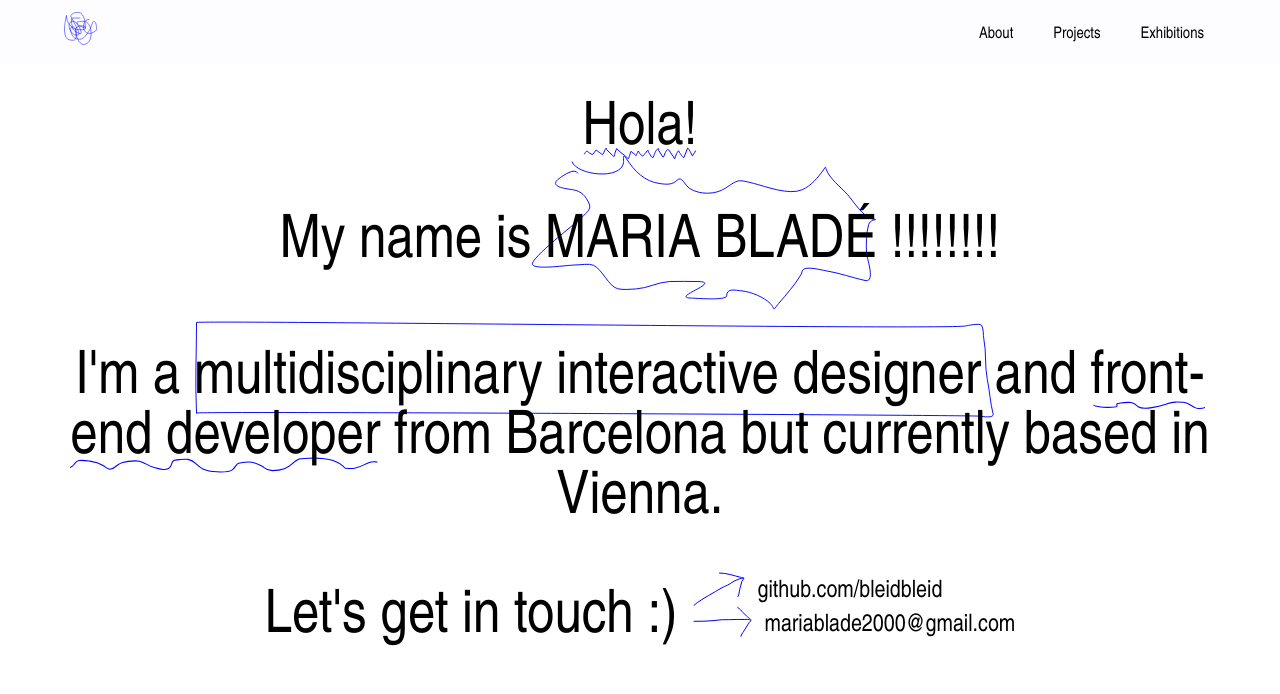
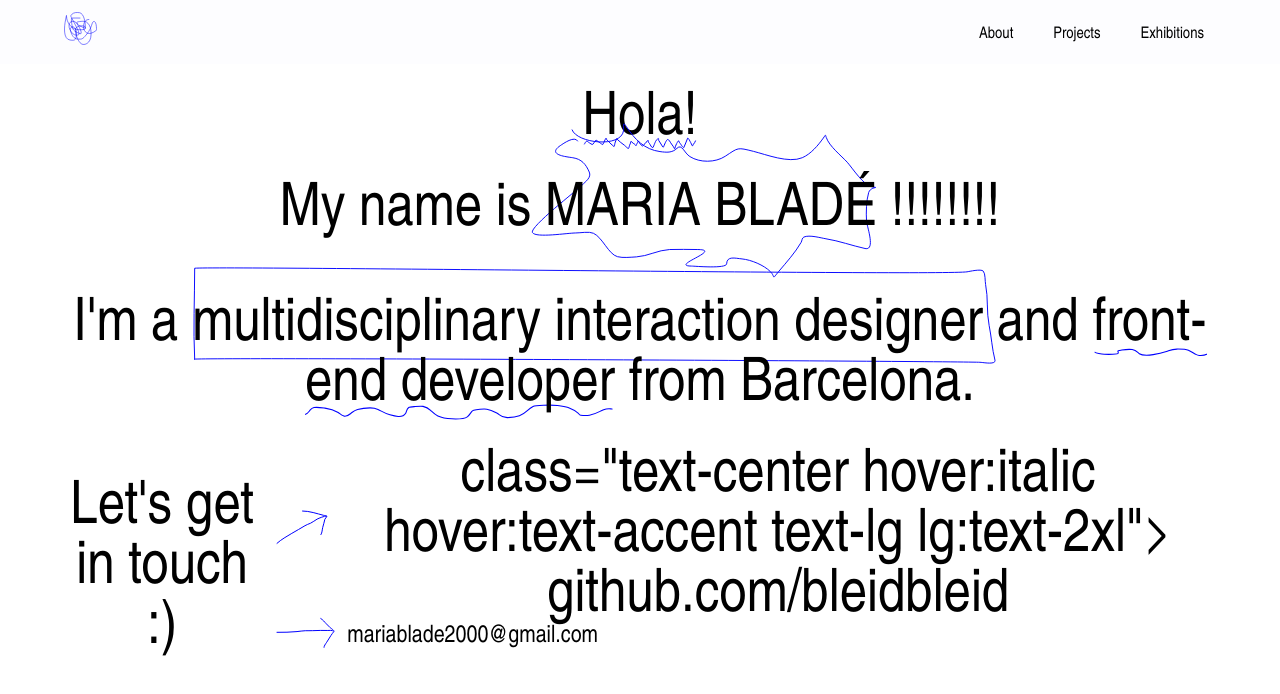
Before and after one commit to bleidbleid/myPortfolio, a Vue app: page / in a window 1280 px wide. Shown: the top 694 px of the page. Built offline with nearby package versions, Linux system fonts and the light colour scheme.

Commit message:
based in Barcelona

```diff
--- a/src/views/Home.vue
+++ b/src/views/Home.vue
@@ -11,9 +11,9 @@
             <article class="mt-6 text-center text-3xl sm:text-4xl lg:text-6xl">
                 I'm a <router-link :to="{ name: 'projects' }"><span
                         class="interaction-container hover:cursor-pointer py-3 hover:italic hover:text-accent">
-                        multidisciplinary interactive designer </span></router-link> and <a href="https://github.com/bleidbleid" target="_blank"
+                        multidisciplinary interaction designer </span></router-link> and <a href="https://github.com/bleidbleid" target="_blank"
                         class="frontend-container hover:cursor-pointer py-1 hover:italic hover:text-accent">
-                        front-end developer</a> from Barcelona but currently based in Vienna.
+                        front-end developer</a> from Barcelona.
             </article>
             <article
                 class="mx-auto max-w-sm sm:items-end items-center text-center flex flex-col sm:flex-row sm:max-w-none">
@@ -24,10 +24,10 @@
                 <div class="flex flex-col mt-2 sm:mt-0">
                     <div class="flex gap-3 justify-center sm:justify-start">
                         <img class="hidden sm:block " src="/github-arrow.svg" alt="">
-                        <a href="https://github.com/bleidbleid" target="_blank"
+                        <p>
                             class="text-center hover:italic hover:text-accent text-lg lg:text-2xl">
                             github.com/bleidbleid
-                        </a>
+                        </p>
                     </div>
                     <div class="flex gap-3 content-startjustify-center mt-2 sm:mt-0">
                         <img class="hidden sm:block" src="/email-arrow.svg" alt="">
```
